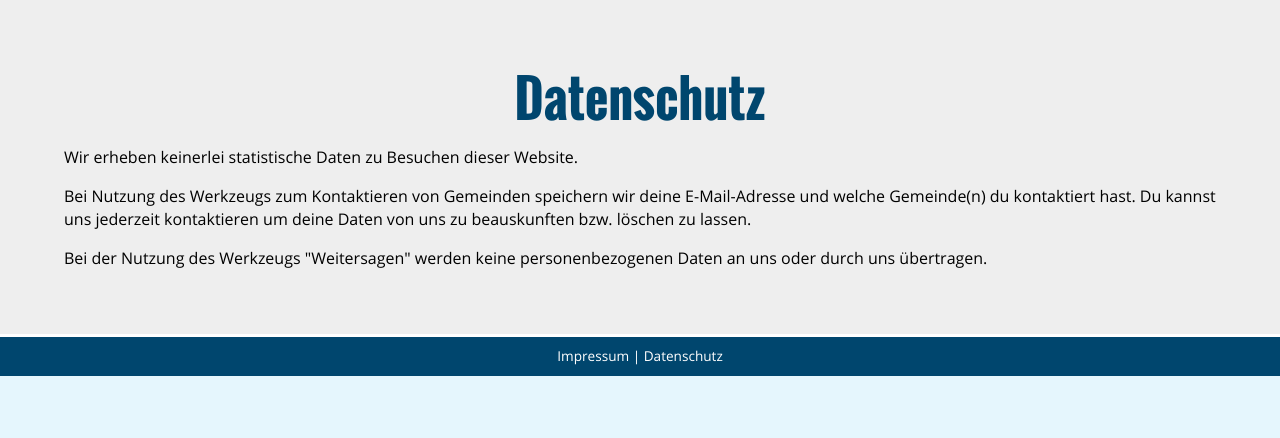
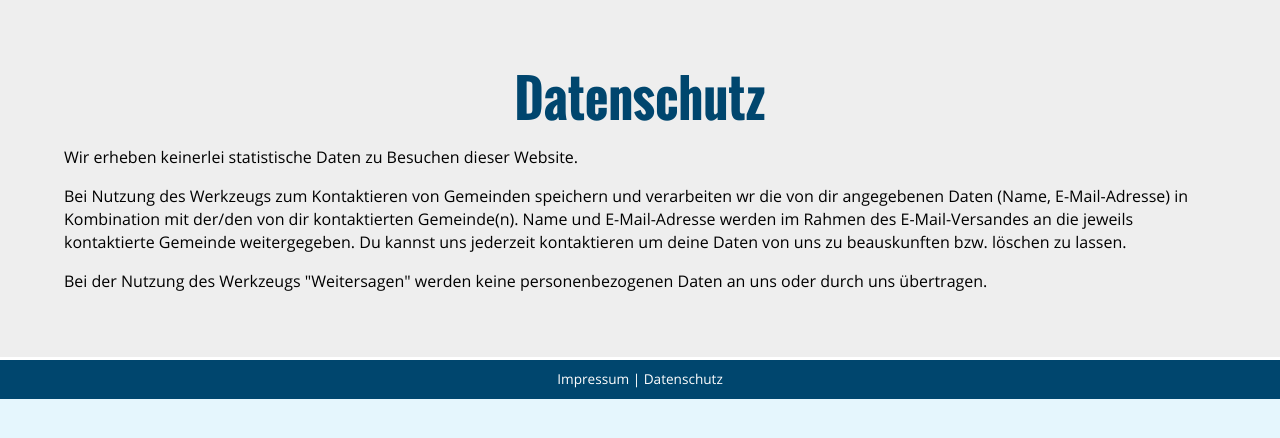
Before and after one commit to c3wien/Poke-That-Gmeind, a Python web app: template luftfilterbegehren/templates/general/privacy.html in a window 1280 px wide. Shown: the part 97-535 px from the top of the page. Run offline with Jinja, Linux system fonts and the light colour scheme; the template is opened without the code that fills it, so the values that code supplies are empty; some libraries are stand-ins or nearby versions.

Commit message:
[privacy] include data transfer to city

```diff
--- a/luftfilterbegehren/templates/general/privacy.html
+++ b/luftfilterbegehren/templates/general/privacy.html
@@ -9,7 +9,7 @@
     <section>
         <h1>Datenschutz</h1>
         <p>Wir erheben keinerlei statistische Daten zu Besuchen dieser Website.</p>
-        <p>Bei Nutzung des Werkzeugs zum Kontaktieren von Gemeinden speichern wir deine E-Mail-Adresse und welche Gemeinde(n) du kontaktiert hast. Du kannst uns jederzeit kontaktieren um deine Daten von uns zu beauskunften bzw. löschen zu lassen.</p>
+        <p>Bei Nutzung des Werkzeugs zum Kontaktieren von Gemeinden speichern und verarbeiten wr die von dir angegebenen Daten (Name, E-Mail-Adresse) in Kombination mit der/den von dir kontaktierten Gemeinde(n). Name und E-Mail-Adresse werden im Rahmen des E-Mail-Versandes an die jeweils kontaktierte Gemeinde weitergegeben. Du kannst uns jederzeit kontaktieren um deine Daten von uns zu beauskunften bzw. löschen zu lassen.</p>
         <p>Bei der Nutzung des Werkzeugs "Weitersagen" werden keine personenbezogenen Daten an uns oder durch uns übertragen.</p>
 </section>
 {% endblock %}
```
